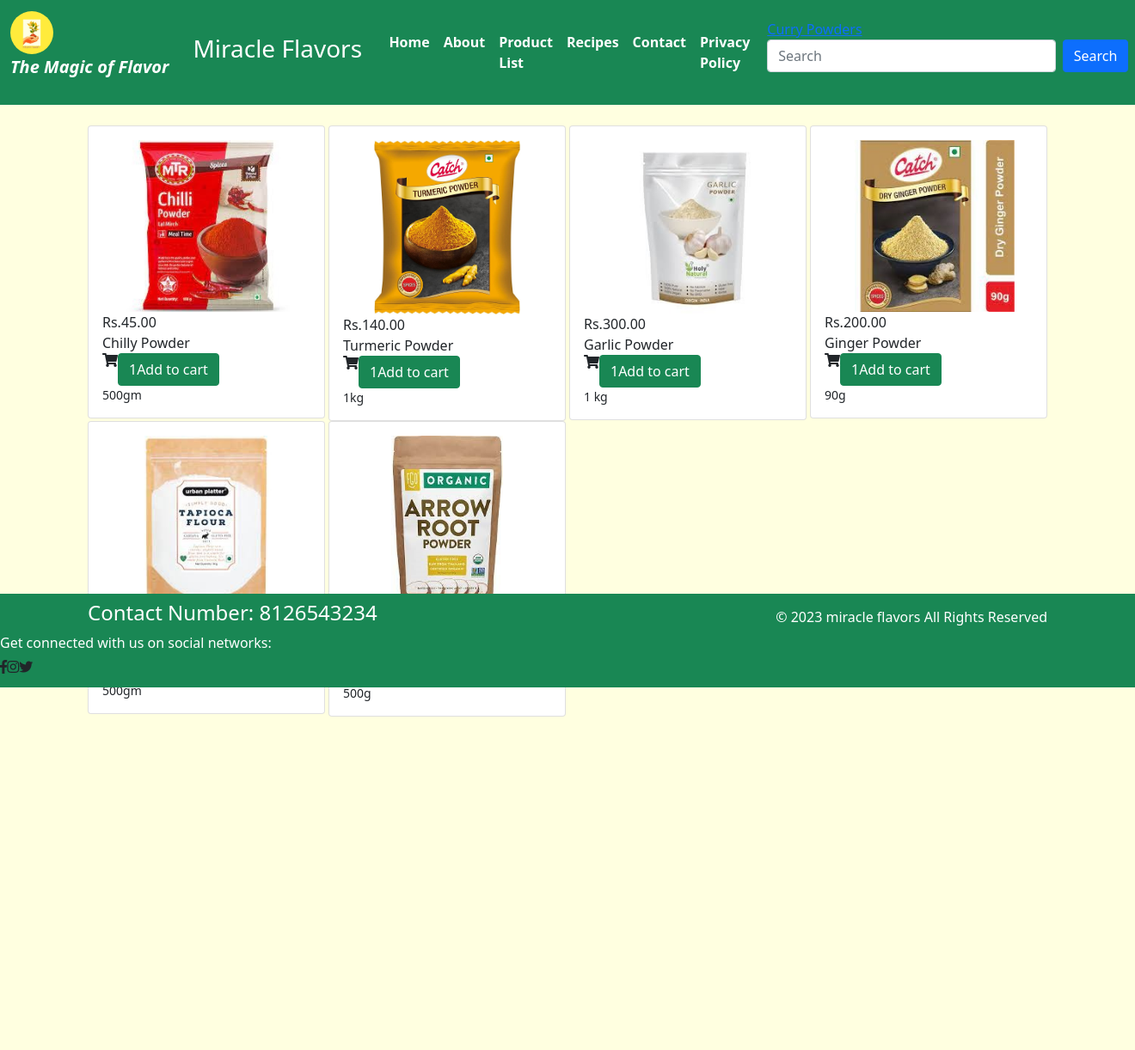
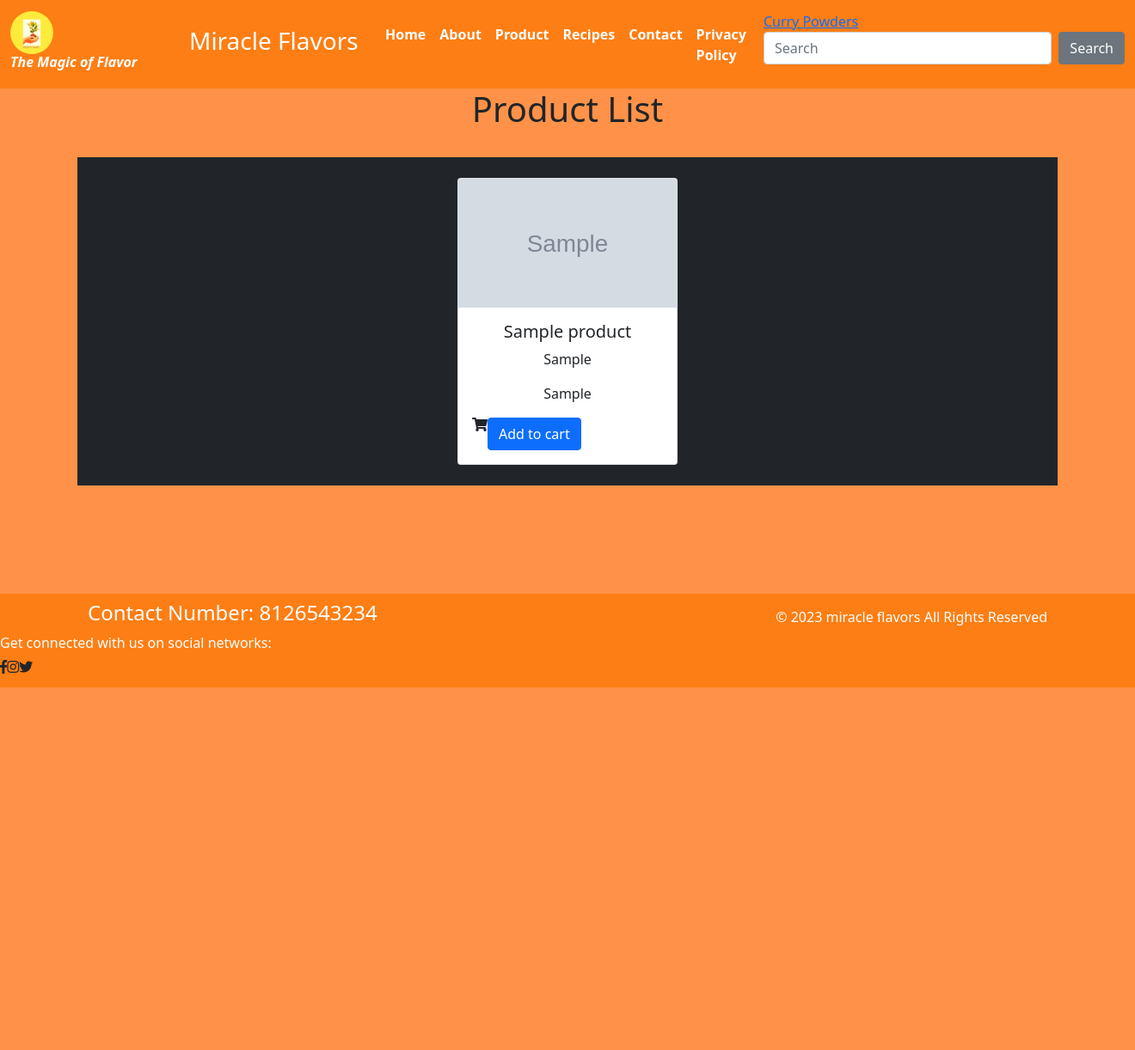
Before and after one commit to vrindz/ecommerceproject, a Django app: page /product/ in a window 1320 px wide. Shown: the whole page at 86% size. After the commit the page ends 800 px from the top, so only its background shows below. Run offline with Django 4.2, Linux system fonts and the light colour scheme; tables that the repository leaves empty hold one stand-in row (values such as "Sample post"); grey boxes marked "Sample" are stand-in pictures; some libraries are stand-ins or nearby versions.

Commit message:
second commit

```diff
--- a/miracle/flavor/admin.py
+++ b/miracle/flavor/admin.py
@@ -1,3 +1,5 @@
 from django.contrib import admin
+from .models import Product
+# Register your models here.
 
-# Register your models here.
+admin.site.register(Product)
--- a/miracle/flavor/views.py
+++ b/miracle/flavor/views.py
@@ -1,7 +1,5 @@
-from django.shortcuts import render,redirect
-from django.http import HttpResponse,HttpResponseRedirect
-
-
+from django.shortcuts import render
+from .models import Product
 # Create your views here.
 def index(request):
     # return HttpResponse("Home Page")
@@ -18,10 +16,11 @@ def about(request):
     return render(request, "about.html")
 def product(request):
 
-    #return HttpResponse("About Page")
+    dict_prod = {
+        'product': Product.objects.all()
+      }
+    return render(request, "product.html",dict_prod)
 
-
-    return render(request, "product.html")
 def recipes(request):
 
     #return HttpResponse("About Page")
--- a/miracle/miracle/settings.py
+++ b/miracle/miracle/settings.py
@@ -130,3 +130,5 @@ STATICFILES_DIRS = ('static',)
 # https://docs.djangoproject.com/en/4.2/ref/settings/#default-auto-field
 
 DEFAULT_AUTO_FIELD = 'django.db.models.BigAutoField'
+MEDIA_ROOT = BASE_DIR / 'uploads'
+MEDIA_URL = '/media/'
--- a/miracle/miracle/urls.py
+++ b/miracle/miracle/urls.py
@@ -23,4 +23,4 @@ from django.conf.urls.static import static
 urlpatterns = [
     path('admin/', admin.site.urls),
     path('', include('flavor.urls')),
-]
+] + static(settings.MEDIA_URL, document_root=settings.MEDIA_ROOT)
--- a/miracle/static/css/style.css
+++ b/miracle/static/css/style.css
@@ -1,19 +1,12 @@
 
 li:hover{
-background-color:#008000;
+
 border-radius:5px;
 border:1px solid white ;
  }
 .content_page{
 background-color:#FFFFE0;
 }
-#.modal-header, h4, .close {
- # background-color: #333;
- # color: #fff !important;
- # text-align: center;
-  #font-size: 30px;
-}
-
-.modal-header, .modal-body {
+.modal-header,.modal-body {
   padding: 40px 50px;
 }
--- a/miracle/templates/about.html
+++ b/miracle/templates/about.html
@@ -4,7 +4,7 @@
 {% block content %}
 
   <h1 class="about text-center">About Us</h1>
-  <p>When it comes to reliable curry powders, spice powders, whole spices and instant mixes Miracle Flavors is a household name. Since its establishment in 1987, Miracle Flavors has been the cooking secret of many amateurs and professional cooks throughout Kerala. Now after an impressive makeover with a brand new logo and more attractive packing designs, Devon products are ready to extend its reach to other parts of India as well.
+  <p style="text-align:justify">When it comes to reliable curry powders, spice powders, whole spices and instant mixes Miracle Flavors is a household name. Since its establishment in 1987, Miracle Flavors has been the cooking secret of many amateurs and professional cooks throughout Kerala. Now after an impressive makeover with a brand new logo and more attractive packing designs, Miracle Flavorspython  products are ready to extend its reach to other parts of India as well.
 
 </p>
 <div class="container-fluid text-center bg-grey">
--- a/miracle/templates/base.html
+++ b/miracle/templates/base.html
@@ -26,11 +26,11 @@
 
   <body>
 
-    <nav class="navbar navbar-expand-sm bg-success navbar-dark">
+   <nav class="navbar navbar-expand-sm  navbar-dark" style="background-color: #fd7e14;">
   <div class="container-fluid">
     <a class="navbar-brand" href="#">
       <img src="/static/image/miracle.jpeg/" alt="" style="width:50px;" class="rounded-pill">
-        <p><i><b>The Magic of Flavor</b></i></p>
+        <h6><i><b>The Magic of Flavor</b></i></h6>
     </a>
   </div>
 
@@ -52,7 +52,7 @@
             </li>
 
             <li class="nav-item">
-              <a class="nav-link text-white" href="{% url 'product' %}">Product List</a>
+              <a class="nav-link text-white" href="{% url 'product' %}">Product </a>
             </li>
             <li class="nav-item">
               <a class="nav-link text-white" href="{% url 'recipes' %}">Recipes</a>
@@ -65,13 +65,13 @@
             </li>
           </ul>
               <div class="container">
-		  <a class="navbar-brand-secondary"> Curry Powders</a>
+		  <a class="navbar-brand-primary"> Curry Powders</a>
 		  <button class="navbar-toggler" type="button" data-toggle="collapse" data-target="#navbarNav" aria-controls="navbarNav" aria-expanded="false" aria-label="Toggle navigation">
 		    <span class="navbar-toggler-icon"></span>
 		  </button>
 		  <form class="d-flex">
         <input class="form-control me-2" type="text" placeholder="Search">
-        <button class="btn btn-primary" type="button">Search</button>
+        <button class="btn btn-secondary" type="button">Search</button>
       </form>
 
 
@@ -80,13 +80,13 @@
         </div>
     </nav>
 
-<div class="content_page" style="height:1100px">
+<div class="content_page" style="height:1100px;background-color:#ff9248">
 {% block content %}
     {% endblock %}
 </div>
 
 <section class="fixed-bottom">
-      <footer class="pt-2 pb-2  bg-success text-white">
+      <footer class="pt-2 pb-2 text-white" style="background-color: #fd7e14;">
         <div class="container">
           <div class="row align-items-center">
             <div class="col-10 col-md-8">
--- a/miracle/templates/contact.html
+++ b/miracle/templates/contact.html
@@ -30,7 +30,7 @@
                     </script>
 
                 </div>
-                <div class="row ">
+               <div class="row ">
                     <div class="col-12 ">
                         <h2 class="contact-title " style="color:#AA336A;">Get in Touch</h2>
                     </div>
@@ -63,7 +63,9 @@
                             </div>
                         </form>
                     </div>
-                    <div class="col-lg-3 offset-lg-1">
+
+
+    <div class="col-lg-3 offset-lg-1">
                         <div class="media contact-info">
                             <span class="contact-info__icon"><i class="ti-home"></i></span>
                             <div class="media-body">
--- a/miracle/templates/privacy.html
+++ b/miracle/templates/privacy.html
@@ -8,9 +8,10 @@
 
 
 
-<p>It is Miracle Flavors (ABN NO 61 608 611 365)  policy to respect your privacy regarding any information we may collect while operating our website. This Privacy Policy applies to www.miracleflavors.com.au (hereinafter, “us”, “we”, or “www.miracleflavors.com.au”).
+<p style="text-align:justify">It is Miracle Flavors (ABN NO 61 608 611 365)  policy to respect your privacy regarding any information we may collect while operating our website. This Privacy Policy applies to www.miracleflavors.com.au (hereinafter, “us”, “we”, or “www.miracleflavors.com.au”).
 
 We respect your privacy and are committed to protecting personally identifiable information you may provide us through this website. We have adopted this privacy policy (“Privacy Policy”) to explain what information may be collected on our Website, how we use this information, and under what circumstances we may disclose the information to third parties. However, please note that this Privacy Policy applies only to information we collect through the Website and does not apply to our collection of information from other sources.
 
 This Privacy Policy, together with the Terms and conditions posted on our Website, set forth the general rules and policies governing your use of our Website. Depending on your activities when visiting our Website, you may be required to agree to additional terms and conditions.</p>
+
 {% endblock %}
--- a/miracle/templates/product.html
+++ b/miracle/templates/product.html
@@ -1,248 +1,22 @@
 {% extends 'base.html' %}
-{%block title %}product{% endblock %}
-{% load static %}
+{%block title %}Product {%endblock%}
 {% block content %}
+<h1 class="text-center">Product List</h1>
 <br>
-<div class="wrapper">
+<div class="container text-center bg-dark">
+{% for p in product %}
+   <div class="card text-center mx-3 my-4" style="width: 16rem; display:inline-block">
+    <img src="{{p.image.url}}" alt="" width="80px" height="150px" class="card-img-top">
+    <div class="card-body">
+      <h5 class="card-title">{{p.name}}</h5>
+      <p class="card-text">{{p.price}}</p>
+      <p class="card-text">{{p.quantity}}</p>
+    <div class="buttons d-flex flex-row">
+        <div class="cart"><i class="fa fa-shopping-cart"></i></div> <button class="btn btn-primary cart-button btn-block">Add to cart </button>
+    </div>
+</div>
+</div>
 
 
-            <div class="container">
-
-                <div class="row g-1">
-
-            <div class="col-md-3">
-
-                <div class="card p-3">
-
-                    <div class="text-center">
-
-                        <img src="/static/image/chilly.jpg/" width="200">
-
-                    </div>
-
-                    <div class="product-details">
-
-
-                         <span class="font-weight-bold d-block">Rs.45.00</span>
-                         <span>Chilly Powder</span>
-
-
-                         <div class="buttons d-flex flex-row">
-                            <div class="cart"><i class="fa fa-shopping-cart"></i></div> <button class="btn btn-success cart-button btn-block"><span class="dot">1</span>Add to cart </button>
-                        </div>
-
-                         <div class="weight">
-
-                            <small>500gm</small>
-
-                         </div>
-
-                    </div>
-
-
-
-                </div>
-
-
-            </div>
-
-
-
-
-
-
-
-
-
-
-
-
-            <div class="col-md-3">
-
-                <div class="card p-3">
-
-                    <div class="text-center">
-
-                        <img src="/static/image/turmeric.jpg/" width="170">
-
-                    </div>
-
-                    <div class="product-details">
-
-
-                         <span class="font-weight-bold d-block">Rs.140.00</span>
-                         <span>Turmeric Powder</span>
-
-
-                         <div class="buttons d-flex flex-row">
-                            <div class="cart"><i class="fa fa-shopping-cart"></i></div> <button class="btn btn-success cart-button btn-block"><span class="dot">1</span>Add to cart </button>
-                        </div>
-
-                         <div class="weight">
-
-                            <small>1kg</small>
-
-                         </div>
-
-                    </div>
-
-
-
-                </div>
-
-
-            </div><div class="col-md-3">
-
-                <div class="card p-3">
-
-                    <div class="text-center">
-
-                        <img src="/static/image/garlic.jpg/" width="180">
-
-                    </div>
-
-                    <div class="product-details">
-
-
-                         <span class="font-weight-bold d-block">Rs.300.00</span>
-                         <span>Garlic Powder</span>
-
-
-                         <div class="buttons d-flex flex-row">
-                            <div class="cart"><i class="fa fa-shopping-cart"></i></div> <button class="btn btn-success cart-button btn-block"><span class="dot">1</span>Add to cart </button>
-                        </div>
-
-                         <div class="weight">
-
-                            <small>1 kg</small>
-
-                         </div>
-
-                    </div>
-
-
-
-                </div>
-
-
-            </div><div class="col-md-3">
-
-                <div class="card p-3">
-
-                    <div class="text-center">
-
-                        <img src="/static/image/ginger.jpg/" width="200">
-
-                    </div>
-
-                    <div class="product-details">
-
-
-                         <span class="font-weight-bold d-block">Rs.200.00</span>
-                         <span>Ginger Powder</span>
-
-
-                         <div class="buttons d-flex flex-row">
-                            <div class="cart"><i class="fa fa-shopping-cart"></i></div> <button class="btn btn-success cart-button btn-block"><span class="dot">1</span>Add to cart </button>
-                        </div>
-
-                         <div class="weight">
-
-                            <small>90g</small>
-
-                         </div>
-
-                    </div>
-                </div>
-
-
-                </div>
-
-
-            </div>
-<div class="row g-1">
-
-            <div class="col-md-3">
-
-                <div class="card p-3">
-
-                    <div class="text-center">
-
-                        <img src="/static/image/tapioca.jpg/" width="200">
-
-                    </div>
-
-                    <div class="product-details">
-
-
-                         <span class="font-weight-bold d-block">Rs.200.00</span>
-                         <span>tapioca Powder</span>
-
-
-                         <div class="buttons d-flex flex-row">
-                            <div class="cart"><i class="fa fa-shopping-cart"></i></div> <button class="btn btn-success cart-button btn-block"><span class="dot">1</span>Add to cart </button>
-                        </div>
-
-                         <div class="weight">
-
-                            <small>500gm</small>
-
-                         </div>
-
-                    </div>
-
-
-
-                </div>
-
-
-            </div>
-
-<div class="col-md-3">
-
-                <div class="card p-3">
-
-                    <div class="text-center">
-
-                        <img src="/static/image/arrowr.jpg/" width="130">
-
-                    </div>
-
-                    <div class="product-details">
-
-
-                         <span class="font-weight-bold d-block">Rs.100.00</span>
-                         <span>Arrowroot Powder</span>
-
-
-                         <div class="buttons d-flex flex-row">
-                            <div class="cart"><i class="fa fa-shopping-cart"></i></div> <button class="btn btn-success cart-button btn-block"><span class="dot">1</span>Add to cart </button>
-                        </div>
-
-                         <div class="weight">
-
-                            <small>500g</small>
-
-                         </div>
-
-                    </div>
-
-
-
-                </div>
-
-
-
-
-
-
-        </div>
-
-            </div>
-
-
-        </div>
-
-
-</div>
+{%endfor%}
 {% endblock %}
```
Also changed, not shown: miracle/flavor/models.py (+9 -0 lines).
